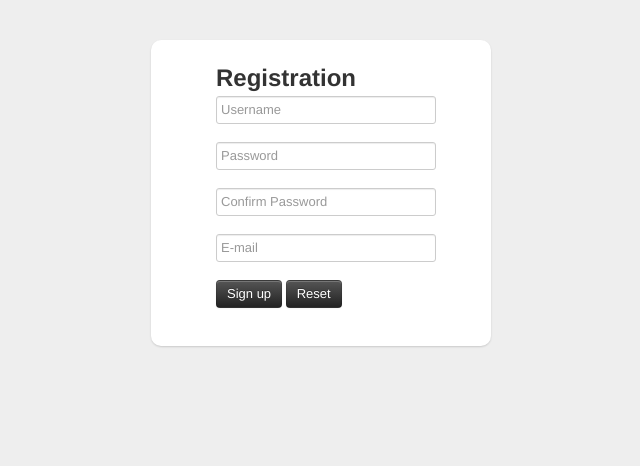
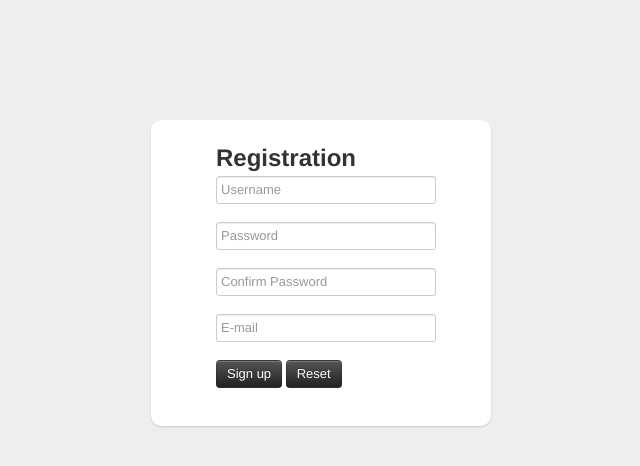
Before and after one commit to fm100/SugarCream, a Django app: template templates/registration/register.html in a window 1280 px wide. Shown: the top 466 px of the page, without its empty margins (319-959 px from the left). Run offline with Django 3.2, Linux system fonts and the light colour scheme; the template is opened without the code that fills it, so the values that code supplies are empty.

Commit message:
add more padding on top

```diff
--- a/templates/registration/login.html
+++ b/templates/registration/login.html
@@ -6,7 +6,7 @@
     background-color: #eee;
   }
   body {
-    padding-top: 40px;
+    padding-top: 150px;
   }
   .container {
     width: 300px;
--- a/templates/registration/register.html
+++ b/templates/registration/register.html
@@ -6,7 +6,7 @@
     background-color: #eee;
   }
   body {
-    padding-top: 40px;
+    padding-top: 120px;
   }
   .container {
     width: 300px;
```
